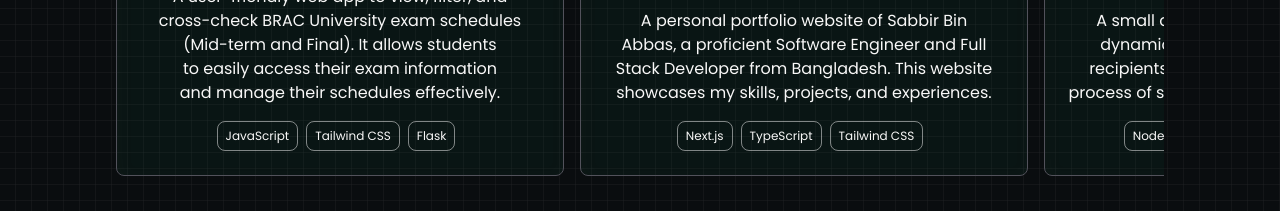
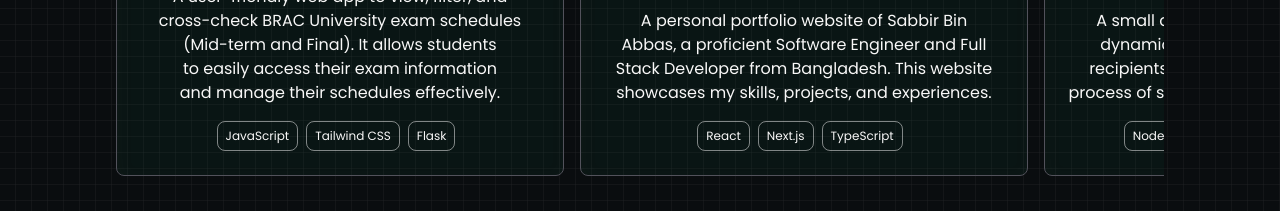
Before and after one commit to sabbirba/sabbirba, a Next.js app: page / in a window 1280 px wide. Shown: the part 3780-3991 px from the top of the page. Built offline with nearby package versions, Linux system fonts and the light colour scheme; what tailwindcss-debug-screens would draw is missing.

Commit message:
fix: correct tags for Portfolio Website project entry

```diff
--- a/src/data/projects.ts
+++ b/src/data/projects.ts
@@ -23,7 +23,7 @@ const projects: IProjectItem[] = [
     projectType: ProjectType.Personal,
     githubUrl: "https://github.com/sabbirba/sabbirba",
     url: "https://sabbirba.pages.dev",
-    tags: ["Next.js", "TypeScript", "Tailwind CSS"],
+    tags: ["React", "Next.js", "TypeScript"],
   },
   {
     id: "whatsapp-bulk",
```
